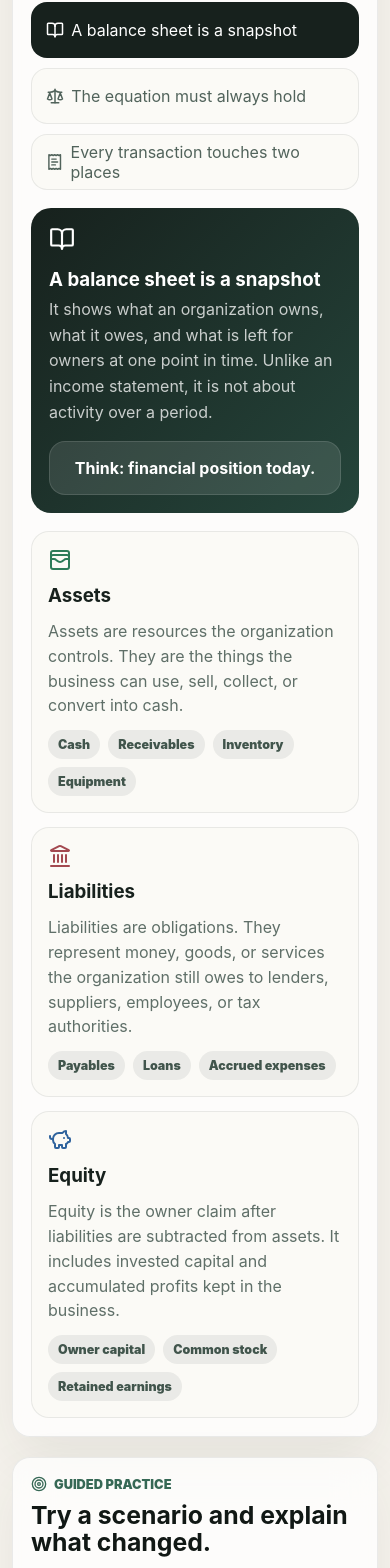
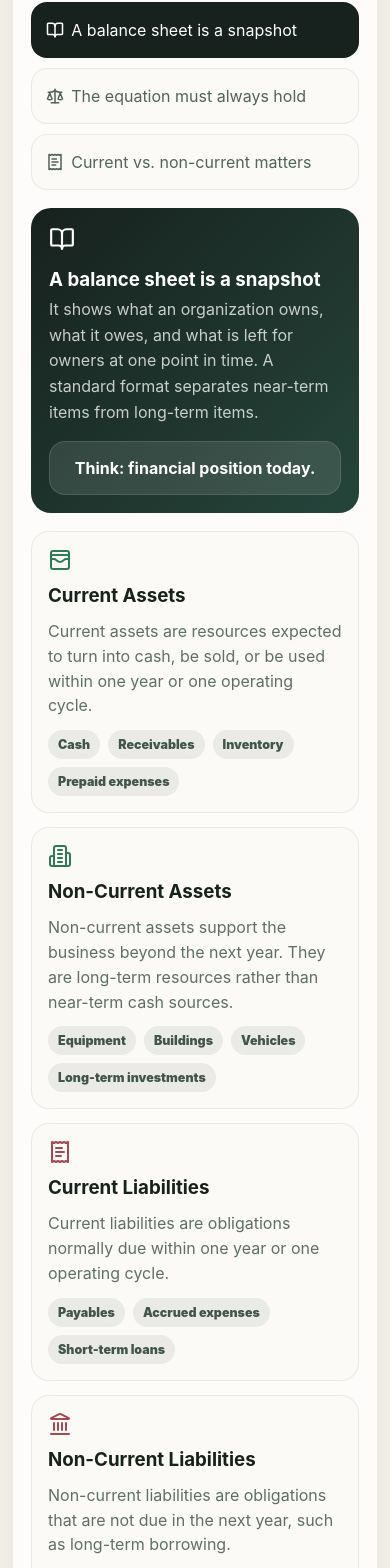
Before and after one commit to eliaboutorabi/balance-sheet-simulator, a React (Vite) app: page / in a window 390 px wide. Shown: the part 1040-2608 px from the top of the page. Built offline with nearby package versions, Linux system fonts and the light colour scheme.

Commit message:
Classify balance sheet sections

```diff
--- a/src/main.jsx
+++ b/src/main.jsx
@@ -39,16 +39,20 @@ import 'driver.js/dist/driver.css';
 import './styles.css';
 
 const startingData = {
-  assets: [
+  currentAssets: [
     { id: 'cash', label: 'Cash and equivalents', amount: 42500 },
     { id: 'receivables', label: 'Accounts receivable', amount: 18200 },
     { id: 'inventory', label: 'Inventory', amount: 26750 },
+  ],
+  nonCurrentAssets: [
     { id: 'equipment', label: 'Property and equipment', amount: 68400 },
   ],
-  liabilities: [
+  currentLiabilities: [
     { id: 'payables', label: 'Accounts payable', amount: 19850 },
+    { id: 'accruals', label: 'Accrued expenses', amount: 9400 },
+  ],
+  nonCurrentLiabilities: [
     { id: 'debt', label: 'Long-term debt', amount: 54800 },
-    { id: 'accruals', label: 'Accrued expenses', amount: 9400 },
   ],
   equity: [
     { id: 'capital', label: 'Contributed capital', amount: 50000 },
@@ -64,16 +68,20 @@ const scenarios = {
   leveraged: {
     label: 'Leveraged Growth',
     data: {
-      assets: [
+      currentAssets: [
         { id: 'cash', label: 'Cash and equivalents', amount: 37500 },
         { id: 'receivables', label: 'Accounts receivable', amount: 24400 },
         { id: 'inventory', label: 'Inventory', amount: 43200 },
+      ],
+      nonCurrentAssets: [
         { id: 'equipment', label: 'Property and equipment', amount: 122000 },
       ],
-      liabilities: [
+      currentLiabilities: [
         { id: 'payables', label: 'Accounts payable', amount: 28600 },
+        { id: 'accruals', label: 'Accrued expenses', amount: 13800 },
+      ],
+      nonCurrentLiabilities: [
         { id: 'debt', label: 'Long-term debt', amount: 108500 },
-        { id: 'accruals', label: 'Accrued expenses', amount: 13800 },
       ],
       equity: [
         { id: 'capital', label: 'Contributed capital', amount: 52000 },
@@ -84,16 +92,20 @@ const scenarios = {
   mismatch: {
     label: 'Needs Review',
     data: {
-      assets: [
+      currentAssets: [
         { id: 'cash', label: 'Cash and equivalents', amount: 58300 },
         { id: 'receivables', label: 'Accounts receivable', amount: 21400 },
         { id: 'inventory', label: 'Inventory', amount: 29100 },
+      ],
+      nonCurrentAssets: [
         { id: 'equipment', label: 'Property and equipment', amount: 75500 },
       ],
-      liabilities: [
+      currentLiabilities: [
         { id: 'payables', label: 'Accounts payable', amount: 22100 },
+        { id: 'accruals', label: 'Accrued expenses', amount: 11800 },
+      ],
+      nonCurrentLiabilities: [
         { id: 'debt', label: 'Long-term debt', amount: 49600 },
-        { id: 'accruals', label: 'Accrued expenses', amount: 11800 },
       ],
       equity: [
         { id: 'capital', label: 'Contributed capital', amount: 58500 },
@@ -104,24 +116,45 @@ const scenarios = {
 };
 
 const sectionMeta = {
-  assets: {
-    title: 'Assets',
+  currentAssets: {
+    title: 'Current Assets',
+    singular: 'current asset',
     icon: WalletCards,
-    addLabel: 'Add asset',
+    addLabel: 'Add current asset',
     accent: 'green',
-    lesson: 'Assets are resources the organization controls. They are the things the business can use, sell, collect, or convert into cash.',
-    examples: ['Cash', 'Receivables', 'Inventory', 'Equipment'],
+    lesson: 'Current assets are resources expected to turn into cash, be sold, or be used within one year or one operating cycle.',
+    examples: ['Cash', 'Receivables', 'Inventory', 'Prepaid expenses'],
   },
-  liabilities: {
-    title: 'Liabilities',
+  nonCurrentAssets: {
+    title: 'Non-Current Assets',
+    singular: 'non-current asset',
+    icon: Building2,
+    addLabel: 'Add non-current asset',
+    accent: 'green',
+    lesson: 'Non-current assets support the business beyond the next year. They are long-term resources rather than near-term cash sources.',
+    examples: ['Equipment', 'Buildings', 'Vehicles', 'Long-term investments'],
+  },
+  currentLiabilities: {
+    title: 'Current Liabilities',
+    singular: 'current liability',
+    icon: ReceiptText,
+    addLabel: 'Add current liability',
+    accent: 'rose',
+    lesson: 'Current liabilities are obligations normally due within one year or one operating cycle.',
+    examples: ['Payables', 'Accrued expenses', 'Short-term loans'],
+  },
+  nonCurrentLiabilities: {
+    title: 'Non-Current Liabilities',
+    singular: 'non-current liability',
     icon: Landmark,
-    addLabel: 'Add liability',
+    addLabel: 'Add non-current liability',
     accent: 'rose',
-    lesson: 'Liabilities are obligations. They represent money, goods, or services the organization still owes to lenders, suppliers, employees, or tax authorities.',
-    examples: ['Payables', 'Loans', 'Accrued expenses'],
+    lesson: 'Non-current liabilities are obligations that are not due in the next year, such as long-term borrowing.',
+    examples: ['Long-term debt', 'Lease obligations', 'Deferred tax liabilities'],
   },
   equity: {
     title: 'Equity',
+    singular: 'equity',
     icon: PiggyBank,
     addLabel: 'Add equity',
     accent: 'blue',
@@ -130,12 +163,41 @@ const sectionMeta = {
   },
 };
 
+const ledgerSections = ['currentAssets', 'nonCurrentAssets', 'currentLiabilities', 'nonCurrentLiabilities', 'equity'];
+
+const reportGroups = [
+  {
+    title: 'Assets',
+    totalLabel: 'Total assets',
+    totalKey: 'assets',
+    sections: [
+      { key: 'currentAssets', subtotalLabel: 'Total current assets' },
+      { key: 'nonCurrentAssets', subtotalLabel: 'Total non-current assets' },
+    ],
+  },
+  {
+    title: 'Liabilities',
+    totalLabel: 'Total liabilities',
+    totalKey: 'liabilities',
+    sections: [
+      { key: 'currentLiabilities', subtotalLabel: 'Total current liabilities' },
+      { key: 'nonCurrentLiabilities', subtotalLabel: 'Total non-current liabilities' },
+    ],
+  },
+  {
+    title: 'Equity',
+    totalLabel: 'Total equity',
+    totalKey: 'equity',
+    sections: [{ key: 'equity', subtotalLabel: null }],
+  },
+];
+
 const lessons = [
   {
     key: 'snapshot',
     icon: BookOpen,
     title: 'A balance sheet is a snapshot',
-    body: 'It shows what an organization owns, what it owes, and what is left for owners at one point in time. Unlike an income statement, it is not about activity over a period.',
+    body: 'It shows what an organization owns, what it owes, and what is left for owners at one point in time. A standard format separates near-term items from long-term items.',
     takeaway: 'Think: financial position today.',
   },
   {
@@ -148,9 +210,9 @@ const lessons = [
   {
     key: 'double-entry',
     icon: ReceiptText,
-    title: 'Every transaction touches two places',
-    body: 'If the company borrows cash, assets rise and liabilities rise. If it uses cash to buy equipment, one asset goes down while another asset goes up.',
-    takeaway: 'Balanced transactions have two sides.',
+    title: 'Current vs. non-current matters',
+    body: 'Current items are expected to be collected, used, or paid within about one year. Non-current items usually last longer than one year.',
+    takeaway: 'Working capital = current assets - current liabilities.',
   },
 ];
 
@@ -271,17 +333,35 @@ function App() {
   }, [theme]);
 
   const metrics = useMemo(() => {
-    const assets = total(sheet.assets);
-    const liabilities = total(sheet.liabilities);
+    const currentAssets = total(sheet.currentAssets);
+    const nonCurrentAssets = total(sheet.nonCurrentAssets);
+    const currentLiabilities = total(sheet.currentLiabilities);
+    const nonCurrentLiabilities = total(sheet.nonCurrentLiabilities);
+    const assets = currentAssets + nonCurrentAssets;
+    const liabilities = currentLiabilities + nonCurrentLiabilities;
     const equity = total(sheet.equity);
     const funding = liabilities + equity;
     const variance = assets - funding;
     const balanced = Math.abs(variance) <= tolerance;
-    const workingCapital = assets - liabilities;
+    const workingCapital = currentAssets - currentLiabilities;
     const debtRatio = assets === 0 ? 0 : liabilities / assets;
     const equityRatio = assets === 0 ? 0 : equity / assets;
 
-    return { assets, liabilities, equity, funding, variance, balanced, workingCapital, debtRatio, equityRatio };
+    return {
+      currentAssets,
+      nonCurrentAssets,
+      currentLiabilities,
+      nonCurrentLiabilities,
+      assets,
+      liabilities,
+      equity,
+      funding,
+      variance,
+      balanced,
+      workingCapital,
+      debtRatio,
+      equityRatio,
+    };
   }, [sheet, tolerance]);
 
   const maxTotal = Math.max(metrics.assets, metrics.liabilities, metrics.equity, 1);
@@ -301,7 +381,7 @@ function App() {
   function addRow(section) {
     const item = {
       id: `${section}-${Date.now()}`,
-      label: `New ${sectionMeta[section].title.slice(0, -1).toLowerCase()} line`,
+      label: `New ${sectionMeta[section].singular} line`,
       amount: 0,
     };
     setSheet((current) => ({ ...current, [section]: [...current[section], item] }));
@@ -507,7 +587,8 @@ function App() {
         <LessonCard lesson={lessons.find((lesson) => lesson.key === activeLesson)} />
 
         <div className="concept-grid">
-          {Object.entries(sectionMeta).map(([key, meta]) => {
+          {ledgerSections.map((key) => {
+            const meta = sectionMeta[key];
             const Icon = meta.icon;
             return (
               <article className={`concept-card ${meta.accent}`} key={key}>
@@ -658,7 +739,7 @@ function App() {
 
       <section className="workspace">
         <div className="ledger-grid" data-tour="ledger">
-          {Object.keys(sectionMeta).map((section) => (
+          {ledgerSections.map((section) => (
             <LedgerSection
               key={section}
               maxTotal={maxTotal}
@@ -714,8 +795,8 @@ function App() {
           <div className="coach-note">
             <Layers size={20} />
             <p>
-              When the sheet does not balance, look for a missing second side of a transaction.
-              For example, borrowing cash adds both cash and debt.
+              Current assets and current liabilities explain short-term liquidity. The full
+              balance still depends on total assets equaling total liabilities plus equity.
             </p>
           </div>
         </aside>
@@ -745,6 +826,30 @@ function buildReportHtml({ companyName, reportDate, sheet, metrics, selectedCurr
       )
       .join('');
 
+  const renderGroup = (group) => `
+    <div>
+      <h2>${escapeHtml(group.title)}</h2>
+      <table>
+        ${group.sections
+          .map(({ key, subtotalLabel }) => {
+            const rows = sheet[key];
+            const sectionTotal = total(rows);
+            return `
+              <tr class="section-heading"><td colspan="2">${escapeHtml(sectionMeta[key].title)}</td></tr>
+              ${renderRows(rows)}
+              ${
+                subtotalLabel
+                  ? `<tr class="subtotal"><td>${escapeHtml(subtotalLabel)}</td><td>${escapeHtml(currency(sectionTotal, selectedCurrency))}</td></tr>`
+                  : ''
+              }
+            `;
+          })
+          .join('')}
+        <tr class="total"><td>${escapeHtml(group.totalLabel)}</td><td>${escapeHtml(currency(metrics[group.totalKey], selectedCurrency))}</td></tr>
+      </table>
+    </div>
+  `;
+
   return `<!doctype html>
 <html lang="en">
   <head>
@@ -770,6 +875,8 @@ function buildReportHtml({ companyName, reportDate, sheet, metrics, selectedCurr
       table { border-collapse: collapse; width: 100%; }
       td { border-bottom: 1px solid #e8e3d9; padding: 10px 0; }
       td:last-child { font-weight: 800; text-align: right; white-space: nowrap; }
+      .section-heading td { border-bottom: 0; color: #39745d; font-size: 12px; font-weight: 900; padding: 16px 0 4px; text-align: left; text-transform: uppercase; white-space: normal; }
+      .subtotal td { color: #17211d; font-weight: 900; }
       .total td { border-bottom: 2px solid #17211d; border-top: 2px solid #17211d; font-weight: 900; }
       .equation { background: #17211d; border-radius: 16px; color: #fff; margin-top: 28px; padding: 18px; text-align: center; }
       .footer { color: #6a786f; font-size: 12px; margin-top: 28px; }
@@ -792,9 +899,7 @@ function buildReportHtml({ companyName, reportDate, sheet, metrics, selectedCurr
         <div><span>Variance</span><strong>${escapeHtml(currency(Math.abs(metrics.variance), selectedCurrency))}</strong></div>
       </section>
       <section class="grid">
-        <div><h2>Assets</h2><table>${renderRows(sheet.assets)}<tr class="total"><td>Total assets</td><td>${escapeHtml(currency(metrics.assets, selectedCurrency))}</td></tr></table></div>
-        <div><h2>Liabilities</h2><table>${renderRows(sheet.liabilities)}<tr class="total"><td>Total liabilities</td><td>${escapeHtml(currency(metrics.liabilities, selectedCurrency))}</td></tr></table></div>
-        <div><h2>Equity</h2><table>${renderRows(sheet.equity)}<tr class="total"><td>Total equity</td><td>${escapeHtml(currency(metrics.equity, selectedCurrency))}</td></tr></table></div>
+        ${reportGroups.map(renderGroup).join('')}
       </section>
       <section class="equation">Assets ${escapeHtml(currency(metrics.assets, selectedCurrency))} = Liabilities + Equity ${escapeHtml(currency(metrics.funding, selectedCurrency))}</section>
       <p class="footer">Generated by Balance Sheet Simulator. Built by Elham Aboutorabi.</p>
@@ -825,9 +930,15 @@ function ReportPreview({ companyName, reportDate, sheet, metrics, selectedCurren
         </div>
 
         <div className="report-columns">
-          <ReportTable title="Assets" rows={sheet.assets} totalLabel="Total assets" totalValue={metrics.assets} selectedCurrency={selectedCurrency} />
-          <ReportTable title="Liabilities" rows={sheet.liabilities} totalLabel="Total liabilities" totalValue={metrics.liabilities} selectedCurrency={selectedCurrency} />
-          <ReportTable title="Equity" rows={sheet.equity} totalLabel="Total equity" totalValue={metrics.equity} selectedCurrency={selectedCurrency} />
+          {reportGroups.map((group) => (
+            <ReportTable
+              key={group.title}
+              group={group}
+              metrics={metrics}
+              sheet={sheet}
+              selectedCurrency={selectedCurrency}
+            />
+          ))}
         </div>
 
         <div className="report-equation">
@@ -847,21 +958,37 @@ function ReportStat({ label, value }) {
   );
 }
 
-function ReportTable({ title, rows, totalLabel, totalValue, selectedCurrency }) {
+function ReportTable({ group, metrics, sheet, selectedCurrency }) {
   return (
     <article>
-      <h3>{title}</h3>
+      <h3>{group.title}</h3>
       <table>
         <tbody>
+          {group.sections.map(({ key, subtotalLabel }) => {
+            const rows = sheet[key];
+            return (
+              <React.Fragment key={key}>
+                <tr className="section-heading">
+                  <td colSpan="2">{sectionMeta[key].title}</td>
+                </tr>
                 {rows.map((row) => (
                   <tr key={row.id}>
                     <td>{row.label}</td>
                     <td>{currency(row.amount, selectedCurrency)}</td>
                   </tr>
                 ))}
+                {subtotalLabel && (
+                  <tr className="subtotal-row">
+                    <td>{subtotalLabel}</td>
+                    <td>{currency(total(rows), selectedCurrency)}</td>
+                  </tr>
+                )}
+              </React.Fragment>
+            );
+          })}
           <tr className="total-row">
-            <td>{totalLabel}</td>
-            <td>{currency(totalValue, selectedCurrency)}</td>
+            <td>{group.totalLabel}</td>
+            <td>{currency(metrics[group.totalKey], selectedCurrency)}</td>
           </tr>
         </tbody>
       </table>
```
Also changed, not shown: src/styles.css (+25 -0 lines). Lines whose indentation alone changed are shown as unchanged.
